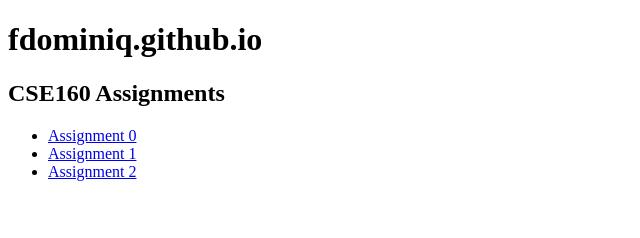
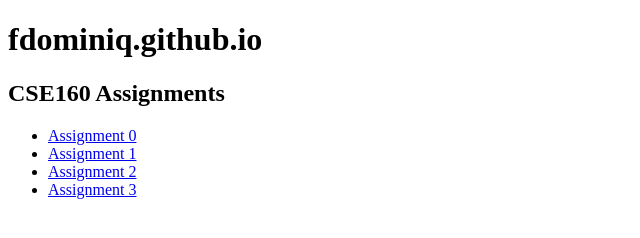
Before and after one commit to fdominiq/fdominiq.github.io, a plain HTML site: page index.html in a window 1280 px wide. Shown: the whole page, without its empty margins (0-640 px from the left). Drawn offline with Linux system fonts and the light colour scheme.

Commit message:
Update index.html

```diff
--- a/index.html
+++ b/index.html
@@ -11,6 +11,8 @@
     <li><a href="asgn0/asg0.html">Assignment 0</a></li>
     <li><a href="asgn1/asg1.html">Assignment 1</a></li>
     <li><a href="asgn2/BlockyAnimal.html">Assignment 2</a></li>
+    <li><a href="asgn3/asg3.html">Assignment 3 </a></li>
+
   </ul>
 </body>
 </html>
```
